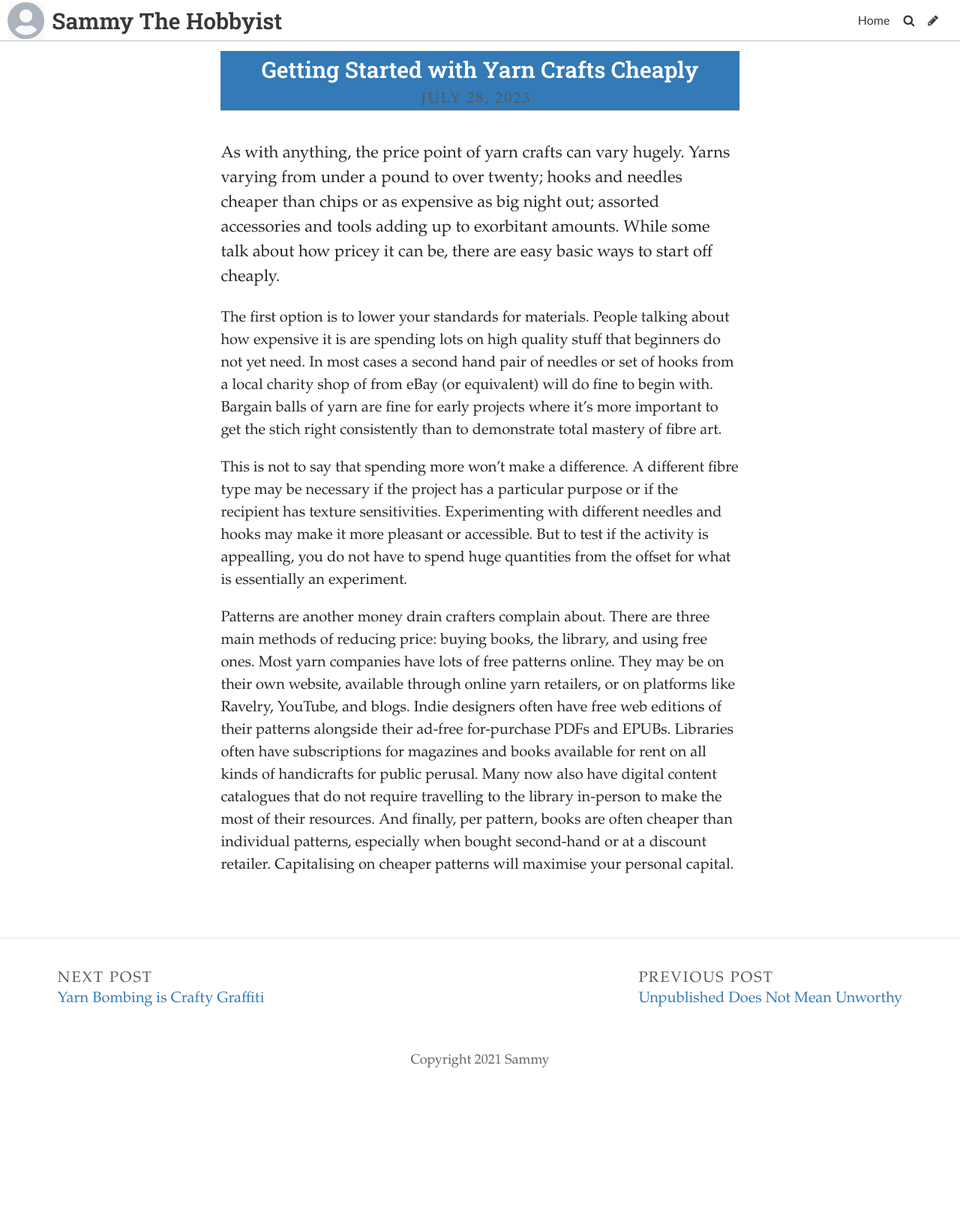
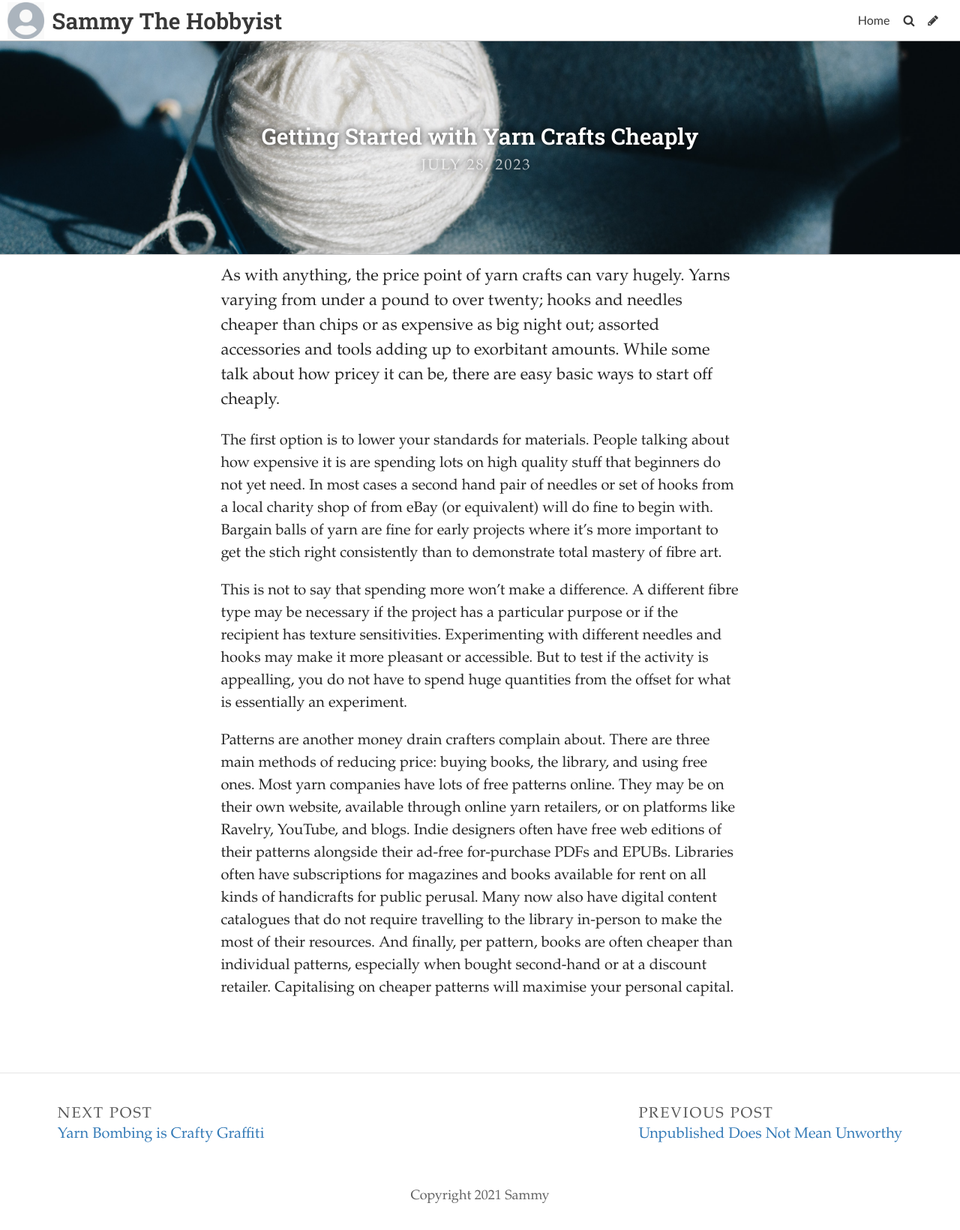
Before and after one commit to SammySpinsAYarn/Blog, a Jekyll site: the page built from _posts/2023-07-31-i-am-behind.md, in a window 1280 px wide. Shown: the whole page at 75% size. Built offline with Jekyll 4.4.1, drawn with Linux system fonts in a browser that asks for light colours; some web fonts are replaced; before the commit the page ends 1460 px from its top, so only the background shows below that.

Commit message:
Update Post “2023-07-31-i-am-behind”

```diff
--- a/_posts/2023-07-31-i-am-behind.md
+++ b/_posts/2023-07-31-i-am-behind.md
@@ -2,6 +2,7 @@
 layout: post
 title: Getting Started with Yarn Crafts Cheaply
 date: 2023-07-28T13:30:22.630Z
+image: ../uploads/2023-07-28-header-image-by-kelly-sikkema-of-unsplash-.jpg
 title_color: "#ffffff"
 comments: false
 ---
```
Also changed, not shown: uploads/2023-07-28-header-image-by-kelly-sikkema-of-unsplash-.jpg (added).
